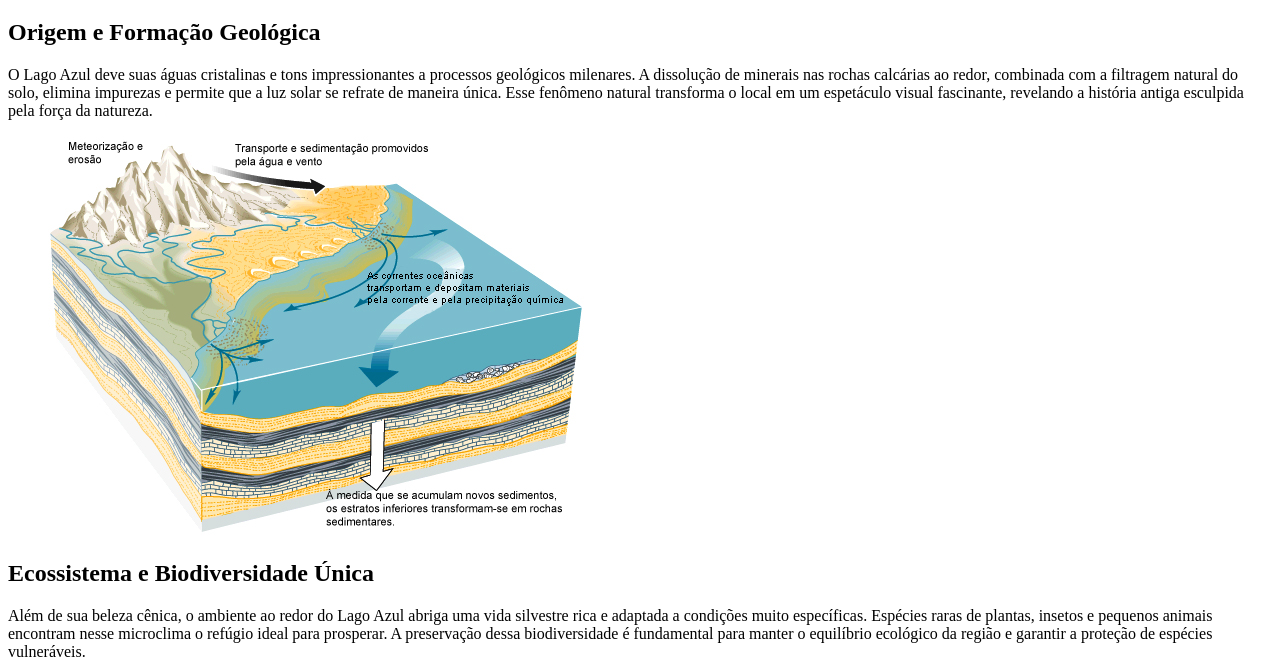
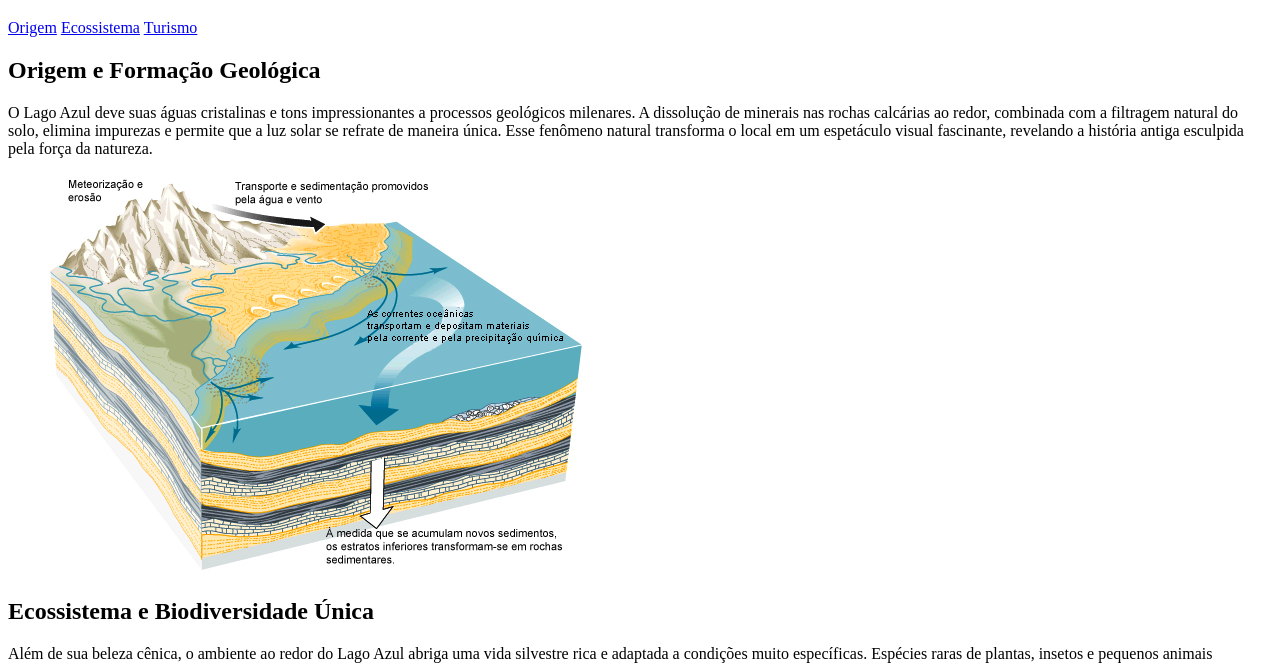
Before and after one commit to nicolaspaulamelo-ops/educacao-digital, a plain HTML site: page index.html in a window 1280 px wide. Shown: the part 61-725 px from the top of the page. Drawn offline with Linux system fonts and the light colour scheme.

Commit message:
adicionei o menu

```diff
--- a/index.html
+++ b/index.html
@@ -10,8 +10,13 @@
 <body>
     <header>
         <h1> Lago Azul</h1>
+        <nav>
+            <a href="#Origem">Origem</a>
+            <a href="#Ecossistema">Ecossistema</a>
+            <a href="#Turismo">Turismo</a>
+        </nav>
     </header>
-    <section>
+    <section id="Origem">
         <h2>Origem e Formação Geológica
         </h2>
         <p>O Lago Azul deve suas águas cristalinas e tons impressionantes a processos geológicos milenares. A dissolução
@@ -20,10 +25,10 @@
             espetáculo visual fascinante, revelando a história antiga esculpida pela força da natureza.
         </p>
         <figure>
-            <img src="imagem1.jpg" alt="Estrutura geológica"
+            <img src="imagem1.jpg" alt="Estrutura geológica">
         </figure>
     </section>
-    <section>
+    <section id="Escossistema">
         <h2>Ecossistema e Biodiversidade Única
     </section>
     </h2>
@@ -33,10 +38,10 @@
         região e garantir a proteção de espécies vulneráveis.
     </p>
     <figure>
-        <img src="imagem2.jpeg" alt="dia nacional da biodiversidade"
+        <img src="imagem2.jpeg" alt="dia nacional da biodiversidade">
     </figure>
     </section>
-    <section>
+    <section id="Turismo">
         <h2>Turismo Sustentável e Preservação
         </h2>
         <p>A crescente atração de visitantes ao Lago Azul exige um compromisso constante com o turismo consciente e
```
